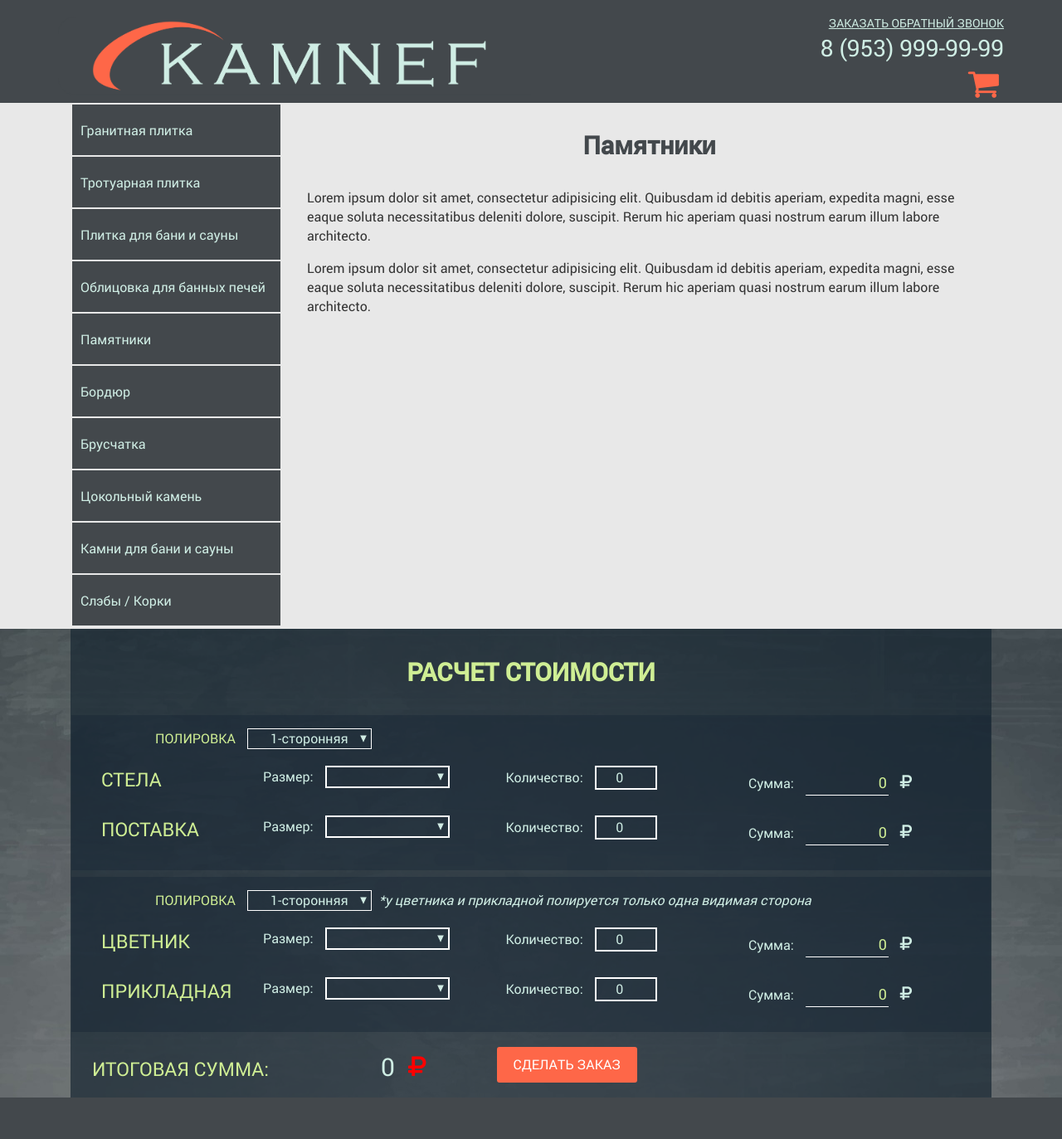
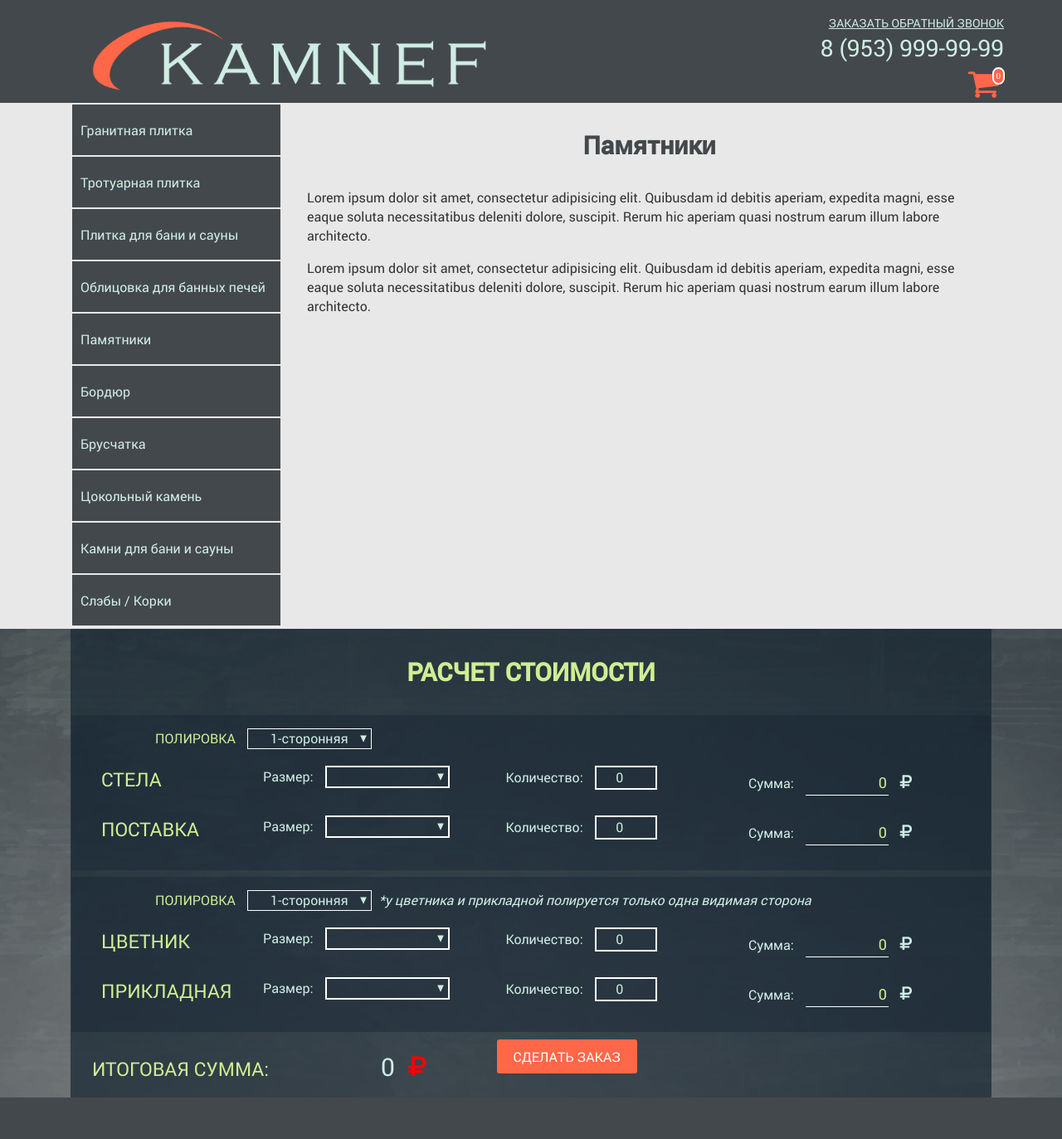
Before and after one commit to meAskai/kamnef, a PHP site: page /catalog/memorial.php in a window 1280 px wide. Shown: the whole page at 83% size. Run offline with PHP 8.4, Linux system fonts and the light colour scheme; some libraries are stand-ins or nearby versions.

Commit message:
shopping cart product autocount

```diff
--- a/catalog/memorial.php
+++ b/catalog/memorial.php
@@ -262,7 +262,7 @@
 							<input type="text" name="order_sum" class="order_sum" id="itog_memo" value="0" readonly> <i class="fa fa-rub"></i>
 						</div>
 						<div class="col-md-5">
-							<button type="submit" name="submit" class="button">Сделать заказ</button>
+							<a class="button memorial_add">Сделать заказ</a>
 						</div>
 					</div>
 					</div>
--- a/css/main.css
+++ b/css/main.css
@@ -84,7 +84,7 @@ body {
 	    float: right;
 	    position: relative;
 	}
-	.button_cart span{
+	.up_count{
 	    color: #fff;
 	    font-size: 11px;
 	    position: absolute;
@@ -93,11 +93,11 @@ body {
 	    background-color: #FE6748;
 	    border-radius: 1em;
 	    border: 2px #fff solid;
-	    display: none;
+	    display: inline;
 	}
 	.show_price {
 	    position: absolute;
-	    background-color: #CFEEC5;
+	    background-color: #E8E8E8;
 	    right: 1px;
 	    margin-top: 57px;
 	    padding: 25px;
@@ -112,7 +112,7 @@ body {
 	.show_price span {
     font-size: 16px;
     text-align: right;
-}
+	}
 	/*КОРЗИНА - ОКОНЧАНИЕ*/
 
 	.header_topline {
@@ -510,6 +510,9 @@ body {
 
 	/*Инпуты-закрытие*/
 
+	.itog_line a {
+		vertical-align: middle;
+	}
 
 	.category_order h3 {
 	text-transform: uppercase;
--- a/header.php
+++ b/header.php
@@ -17,7 +17,7 @@
 							<p>8 (953) 999-99-99</p>
 
 						</div>
-						<button class="button_cart" alt="Ваша корзина"><i class="fa fa-shopping-cart"><span class="count">0</span></i></button>
+						<button class="button_cart" alt="Ваша корзина"><i class="fa fa-shopping-cart"><span class="count up_count">0</span></i></button>
 
 						<!-- begin show_price -->
 						<div class="show_price">
--- a/js/common.js
+++ b/js/common.js
@@ -99,7 +99,37 @@ $(document).ready(function() {
 		return false;
 	});
 
+	/*$(".podstavka_size").change(function(){
+			$("#stela_number").val(23)
+			$(".up_count").text(233);
+		});*/
 
+
+	//Счетчик товаров и цен для корзины
+	$(".memorial_add").click(function(){
+
+		up_count = parseInt($(".up_count").text());
+
+		//Если в корзине 1 и более товаров, то иконка с количеством товара загорается
+		/*if (up_count > 0) {
+			$(".up_count").show();
+		} else {
+			$(".up_count").hide();
+		}*/
+
+		$(".order_number").each(function(){
+			stela_number = parseInt($("#stela_number").val());
+			podstavka_number = parseInt($("#podstavka_number").val());
+			cvetnik_number = parseInt($("#cvetnik_number").val());
+			priklad_number = parseInt($("#priklad_number").val());
+			count_number = stela_number+podstavka_number+cvetnik_number+priklad_number;
+
+		});
+		newnumber = up_count + count_number;
+		$(".count").text(newnumber);
+		$("#memorial_order").trigger("reset");
+
+	});
 
 
 });
```
